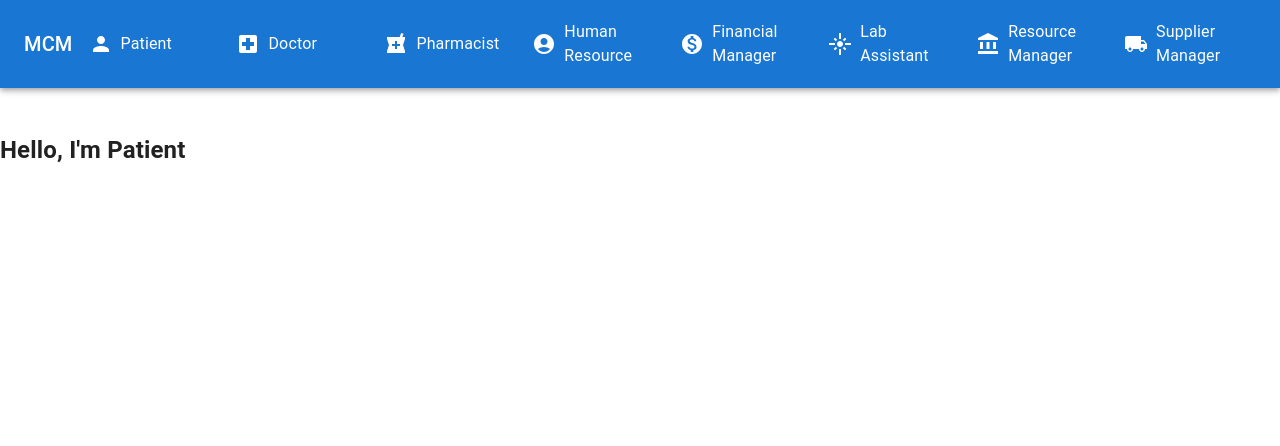
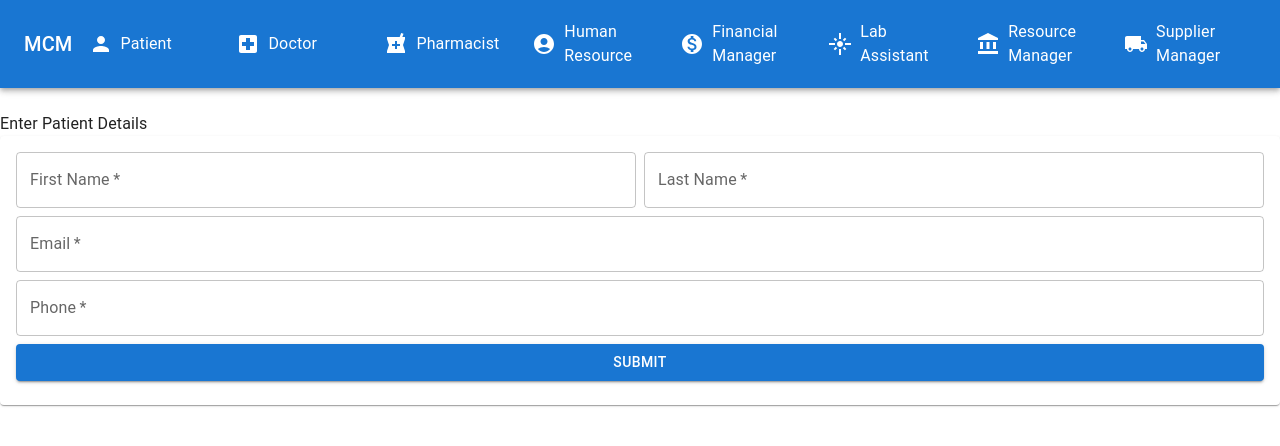
Before and after one commit to IT21810350/medical-center-management-system, a React (Create React App) app in the folder client/: page /patient in a window 1280 px wide. Shown: the top 446 px of the page. Built offline with nearby package versions, Linux system fonts and the light colour scheme.

Commit message:
Patient details form

```diff
--- a/client/src/views/patient-views/patient-home.js
+++ b/client/src/views/patient-views/patient-home.js
@@ -1,9 +1,49 @@
 import React from 'react';
+
+import CssBaseline from '@mui/material/CssBaseline';
+import Box from '@mui/material/Box';
+import Container from '@mui/material/Container';
+import Grid from '@mui/material/Grid';
+import Card from '@mui/material/Card';
+import CardContent from '@mui/material/CardContent';
+import CardMedia from '@mui/material/CardMedia';
+import Typography from '@mui/material/Typography';
+import { TextField } from '@mui/material';
+import Button from '@mui/material/Button';
 
 const Patient = () => {
     return (
         <div>
-            <h2>Hello, I'm Patient</h2>
+            <Typography container>
+                Enter Patient Details
+            </Typography>
+            <Card>
+                <CardContent>
+                    <form>
+                        <Grid container spacing={1}>
+                            <Grid xs={12} sm={6} item>
+                                <TextField label="First Name" placeholder='Enter first name' variant='outlined' fullWidth required/>
+                            </Grid>
+
+                            <Grid xs={12} sm={6} item>
+                                <TextField label="Last Name" placeholder='Enter last name' variant='outlined' fullWidth required/>
+                            </Grid>
+
+                            <Grid xs={12} item>
+                                <TextField type='email' label="Email" placeholder='Enter email' variant='outlined' fullWidth required/>
+                            </Grid>
+
+                            <Grid xs={12} item>
+                                <TextField type='number' label="Phone" placeholder='Enter phone number' variant='outlined' fullWidth required/>
+                            </Grid>
+
+                            <Grid xs={12} item>
+                                <Button type='submit' variant='contained' fullWidth color="primary">Submit</Button>
+                            </Grid>
+                        </Grid>
+                    </form>
+                </CardContent>
+            </Card>
         </div>
     );
 };
```
